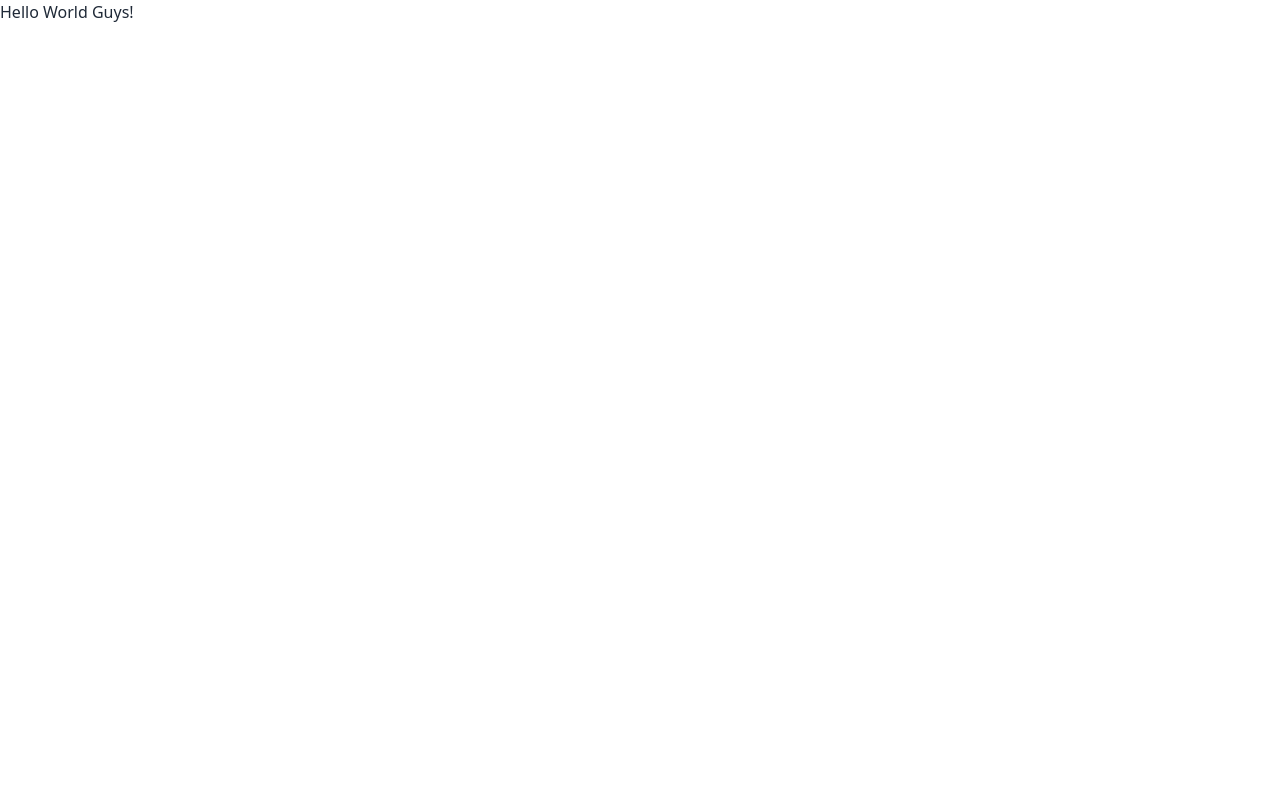
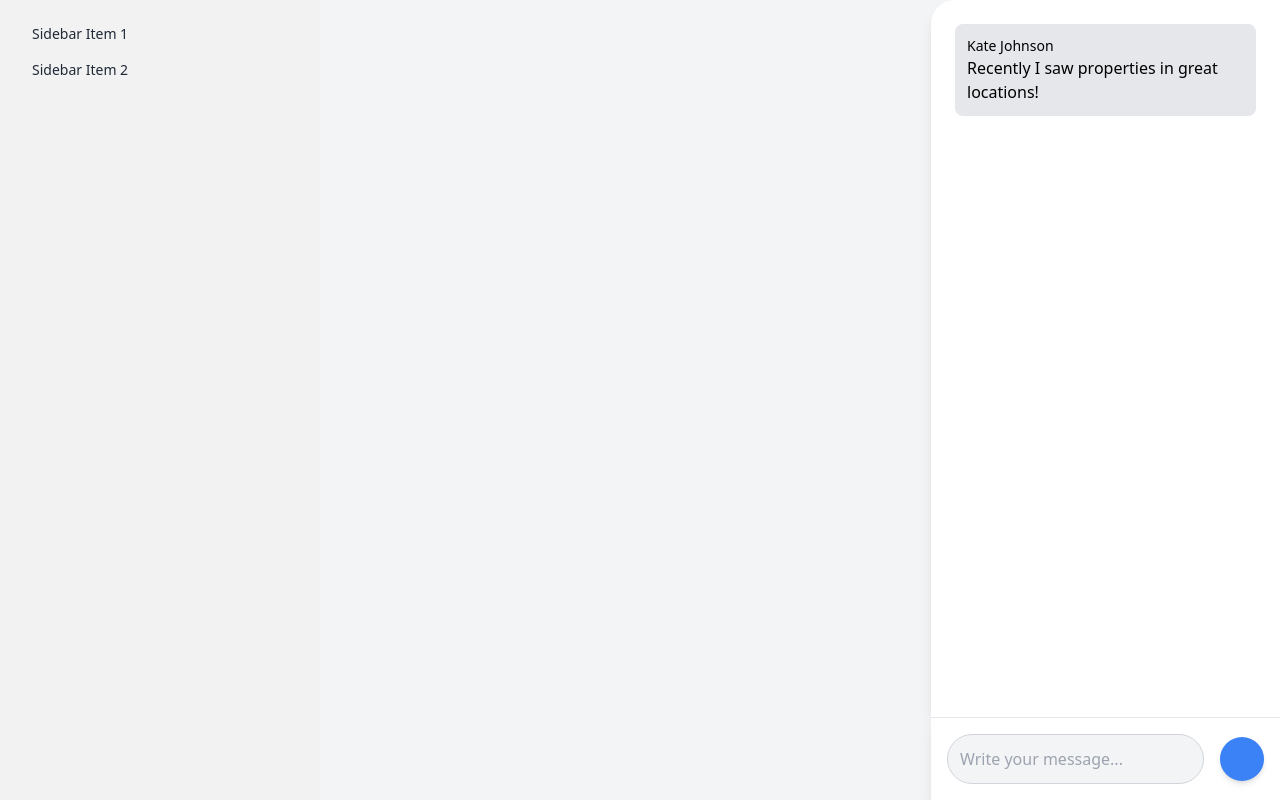
Before and after one commit to AlamSundaGrup/CLIENT, a React (Vite) app in the folder client_side/: page /home in a window 1280 px wide. Built offline with nearby package versions, Linux system fonts and the light colour scheme.

Commit message:
Fix Homepage

```diff
--- a/client_side/src/pages/Homepage.jsx
+++ b/client_side/src/pages/Homepage.jsx
@@ -1,15 +1,14 @@
-import React, { useState } from "react";
+import { useState } from "react";
 import ChatBubble from "../components/ChatBubble";
 import Sidebar from "../components/Sidebar";
 
 export default function Homepage() {
   const [messages, setMessages] = useState([
-    // {
-    //   sender: "Kate Johnson",
-    //   text: "Recently I saw properties in great locations!",
-    //   isSender: false,
-    // },
-
+    {
+      sender: "Kate Johnson",
+      text: "Recently I saw properties in great locations!",
+      isSender: false,
+    },
   ]);
 
   const [messageInput, setMessageInput] = useState("");
@@ -25,12 +24,12 @@ export default function Homepage() {
   };
 
   return (
-    <>
+    <div className="flex h-screen bg-gray-100">
       <Sidebar />
 
-      <div className="flex h-screen">
-        <div className="w-3/4 flex flex-col bg-white p-4">
-          <div className="flex-1 overflow-y-scroll">
+      <div className="flex-1 flex flex-col">
+        {/* Chat Messages Area */}
+        <div className="flex-1 p-6 space-y-4 overflow-y-auto bg-white shadow-lg rounded-tl-3xl">
           {messages.map((message, index) => (
             <ChatBubble
               key={index}
@@ -40,23 +39,24 @@ export default function Homepage() {
             />
           ))}
         </div>
-          <div className="flex items-center border-t p-3">
+
+        {/* Input Area */}
+        <div className="flex items-center justify-between border-t p-4 bg-white shadow-lg">
           <input
             type="text"
             placeholder="Write your message..."
             value={messageInput}
             onChange={(e) => setMessageInput(e.target.value)}
-              className="flex-1 border border-gray-300 rounded-lg p-2"
+            className="flex-1 bg-gray-100 border border-gray-300 rounded-full p-3 text-gray-700 focus:outline-none focus:border-blue-500 transition"
           />
           <button
             onClick={handleSendMessage}
-              className="ml-4 bg-blue-500 text-white rounded-lg px-4 py-2"
+            className="ml-4 bg-blue-500 hover:bg-blue-600 text-white rounded-full p-3 flex items-center justify-center shadow-md transition-all duration-300 transform hover:scale-105"
           >
-              Send
+            <div className="w-5 h-5" />
           </button>
         </div>
       </div>
     </div>
-    </>
   );
 }
--- a/client_side/src/routers.jsx
+++ b/client_side/src/routers.jsx
@@ -3,11 +3,12 @@ import RootCreate from "./pages/RootCreate";
 import RegisterForm from "./components/RegisterForm";
 import ProfileForm from "./components/ProfileForm";
 import LoginForm from "./components/Loginform";
+import Homepage from "./pages/Homepage";
 
 export const router = createBrowserRouter([
   {
     path: "/home",
-    element: <h1>Hello World Guys!</h1>,
+    element: <Homepage />,
   },
   {
     path: "/",
```
Lines whose indentation alone changed are shown as unchanged.
